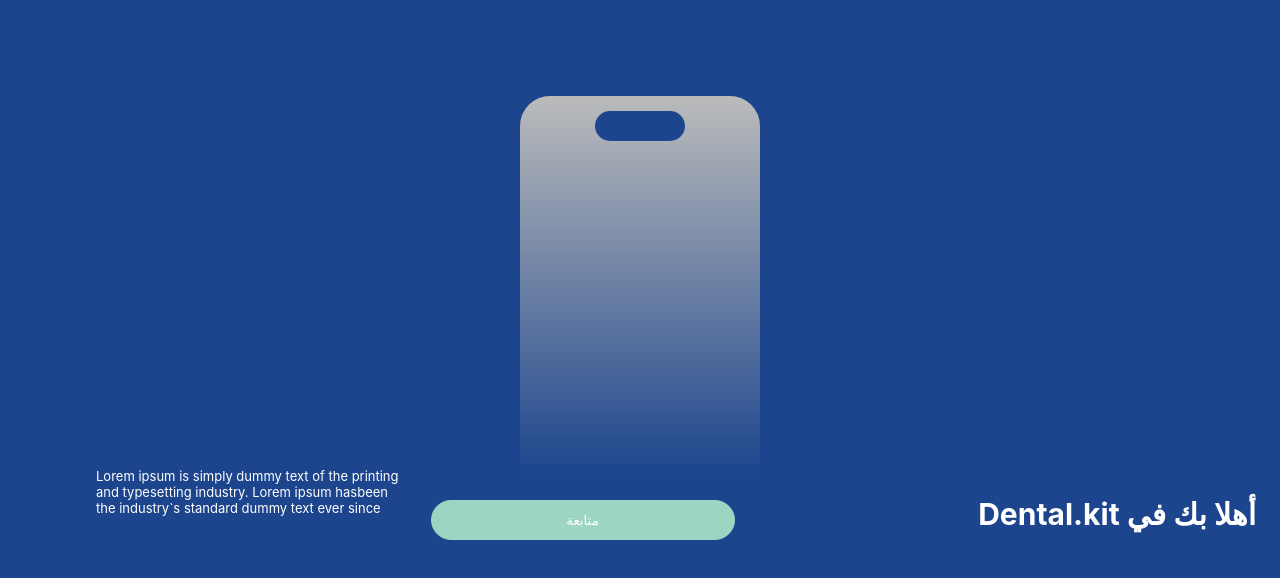
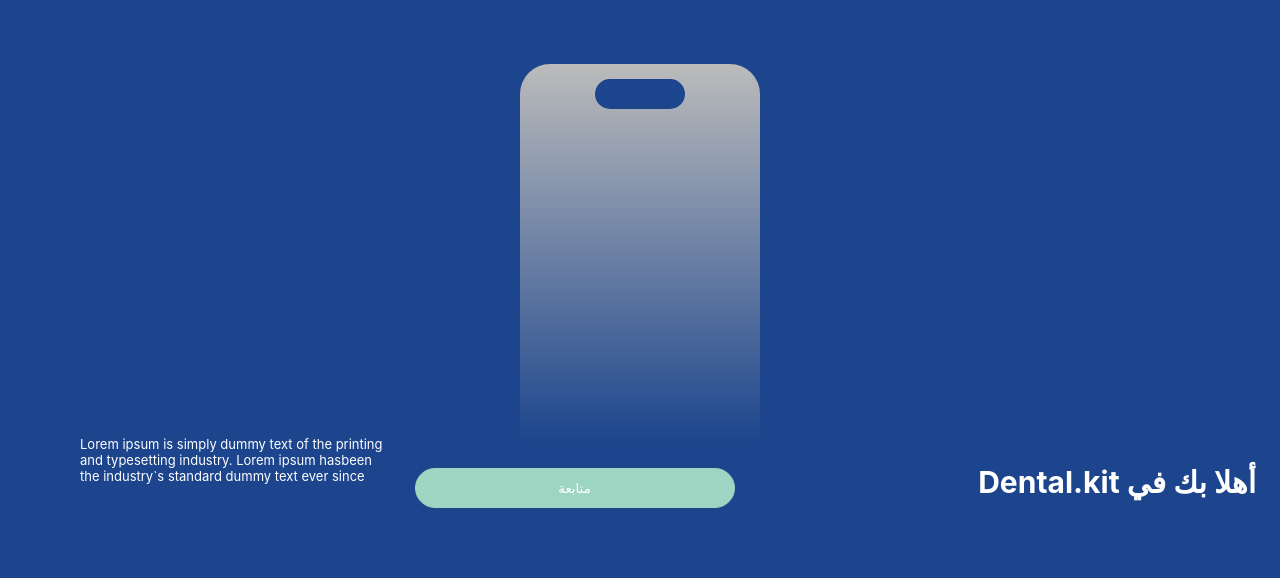
Before and after one commit to Nehad223/dsad, a React (Create React App) app: page /dsad/conformation in a window 1280 px wide. Shown: the top 578 px of the page. Built offline with nearby package versions, Linux system fonts and the light colour scheme.

Commit message:
fndsmsfaq

```diff
--- a/src/components/All.css
+++ b/src/components/All.css
@@ -31,7 +31,7 @@
   }
 
   .Card_Logo{
-    margin-top: 12vh !important;
+    margin-top: 8vh !important;
     justify-items: center;
   }
   .Card_Title{
@@ -41,14 +41,14 @@
     color: white;
   }
   .Card_Par{
-    margin-left: 12vb;
+    margin-left: 10vb;
     margin-top: -1vh;
     color: white;
     float: left;
     font-size: 13px ;
   }
   .Card_Button{
-    width: 38vb !important;
+    width: 40vb !important;
     height: 40px !important;
     background-color: var(--second);
     color: white;
```
